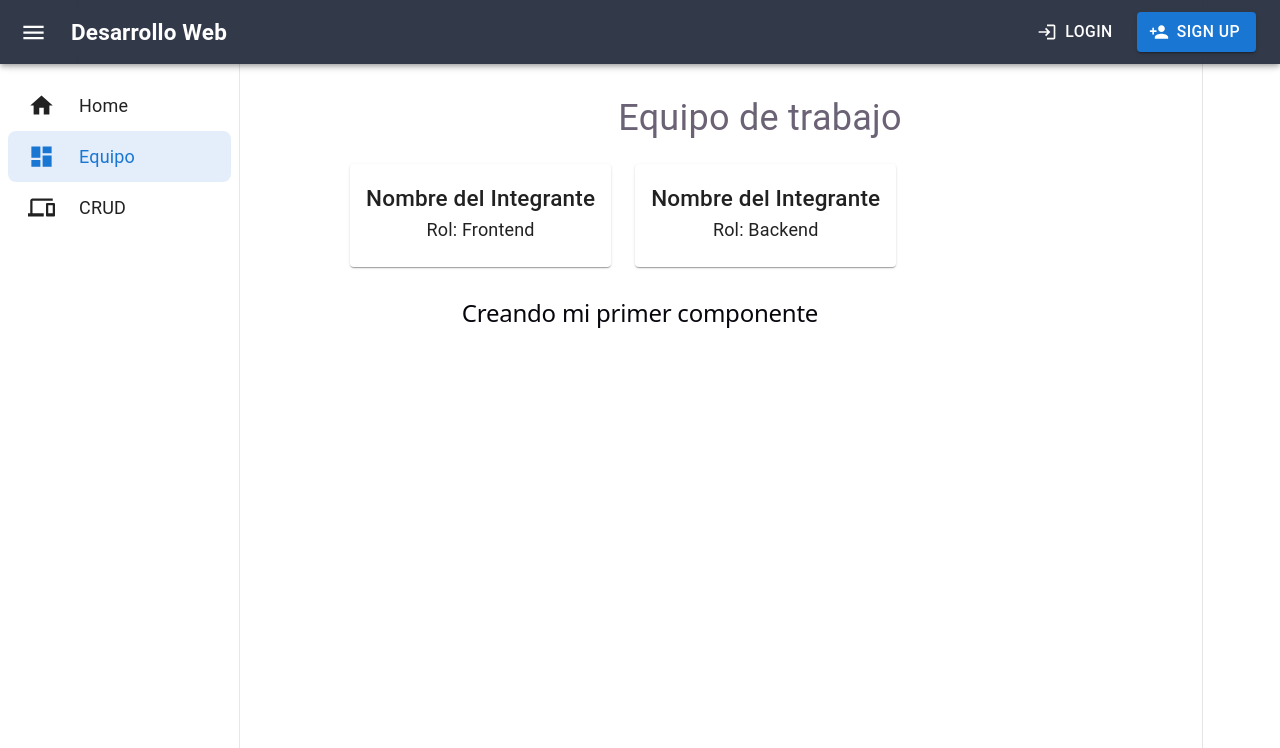
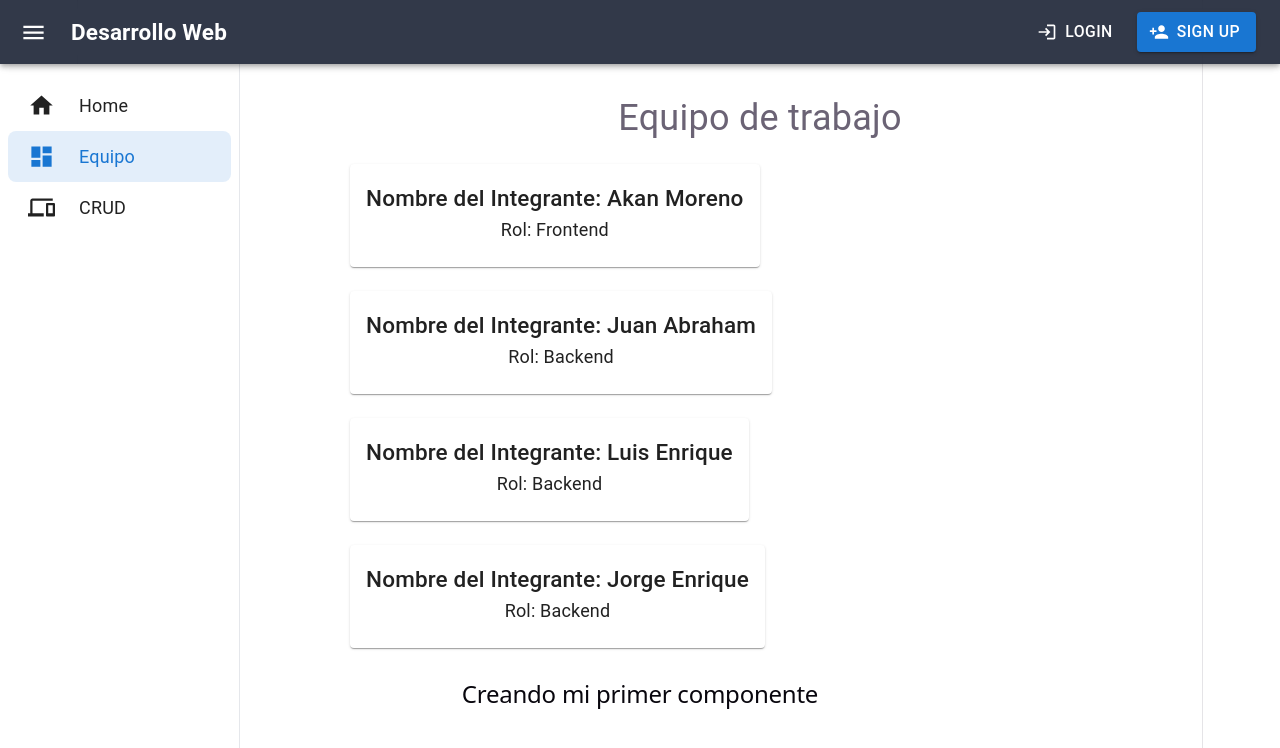
Before and after one commit to alanmoreno220704-cpu/sistema-diabetes, a React (Vite) app: page /Equipo in a window 1280 px wide. Shown: the top 748 px of the page. Built offline with nearby package versions, Linux system fonts and the light colour scheme.

Commit message:
Segunda version:Equipo

```diff
--- a/src/pages/Equipo/Equipo.jsx
+++ b/src/pages/Equipo/Equipo.jsx
@@ -10,7 +10,7 @@ export default function Equipo() {
                     <Card>
                         <CardContent>
                             <Typography variant="h6">
-                                Nombre del Integrante
+                                Nombre del Integrante: Akan Moreno
                             </Typography>
                             <Typography>
                                 Rol: Frontend
@@ -22,7 +22,31 @@ export default function Equipo() {
                     <Card>
                         <CardContent>
                             <Typography variant="h6">
-                                Nombre del Integrante
+                                Nombre del Integrante: Juan Abraham
+                            </Typography>
+                            <Typography>
+                                Rol: Backend
+                            </Typography>
+                        </CardContent>
+                    </Card>
+                </Grid>
+                <Grid item xs={12} md={6}>
+                    <Card>
+                        <CardContent>
+                            <Typography variant="h6">
+                                Nombre del Integrante: Luis Enrique
+                            </Typography>
+                            <Typography>
+                                Rol: Backend
+                            </Typography>
+                        </CardContent>
+                    </Card>
+                </Grid>
+                <Grid item xs={12} md={6}>
+                    <Card>
+                        <CardContent>
+                            <Typography variant="h6">
+                                Nombre del Integrante: Jorge Enrique
                             </Typography>
                             <Typography>
                                 Rol: Backend
```
